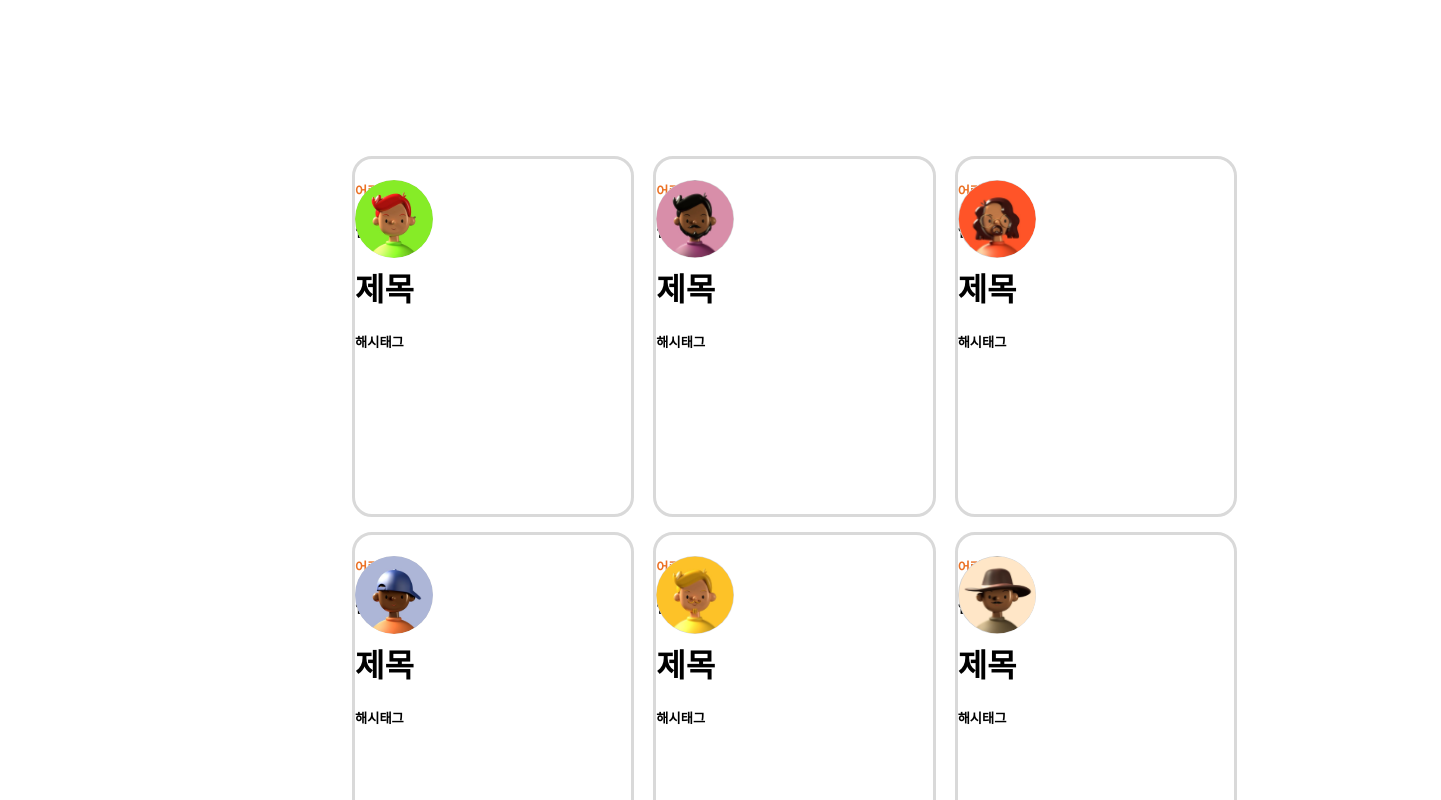
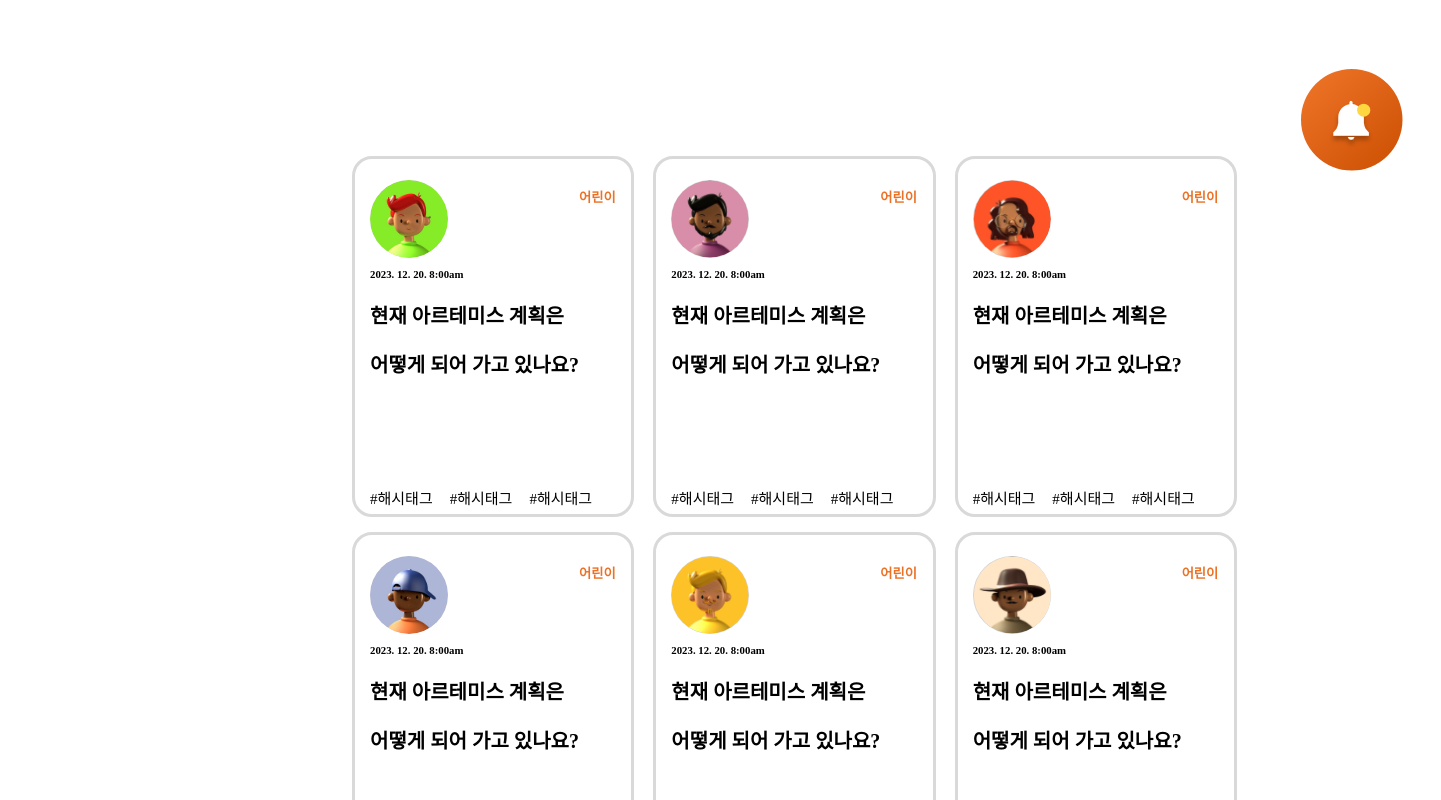
Before and after one commit to qp-official-org/Frontend_React, a React (Create React App) app: page /mainpage in a window 1280 px wide. Shown: the top 800 px of the page, 1441 px wide, since content can reach past the window. Built offline with nearby package versions, Linux system fonts and the light colour scheme.

Commit message:
css 수정 완료

```diff
--- a/src/App.jsx
+++ b/src/App.jsx
@@ -1,8 +1,5 @@
 import React from "react";
 import { BrowserRouter, Routes, Route } from "react-router-dom";
-import Main from "src/Main";
-import Myprofile from "src/Myprofile";
-import Qdetail from "src/Qdetail";
 import MainPage from "src/MainPage";
 import MainPage2 from "src/MainPage2";
 
@@ -11,11 +8,8 @@ function App() {
     <div>
       <BrowserRouter>
         <Routes>
-          <Route path="/" element={<Main />} />
-          <Route path="/profile" element={<Myprofile />} />
-          <Route path="/detail" element={<Qdetail />} />
-          <Route path="/mainpage" element={<MainPage />} />
-          <Route path="/mainpage2" element={<MainPage2 />} />
+          <Route path="/" element={<MainPage />} />
+          <Route path="/mainpage" element={<MainPage2 />} />
         </Routes>
       </BrowserRouter>
     </div>
--- a/src/Main.jsx
+++ /dev/null
@@ -1,11 +0,0 @@
-import React from "react";
-// import { BrowserRouter, Routes, Route } from "react-router-dom";
-
-function Main() {
-    return (
-        <div>
-            MainPage
-        </div>
-    )
-}
-export default Main;
--- a/src/MainPage2.jsx
+++ b/src/MainPage2.jsx
@@ -37,30 +37,35 @@ function MainPage() {
         setIsHovered(false);
     };
 
-    const linkStyle = {
-        textDecoration: isHovered ? 'underline' : 'none',
-        cursor: 'pointer',
-        color: "#FFF",
-        fontFamily: "Pretendard",
-        fontSize: "10px",
-        fontStyle: "normal",
-        fontWeight: 600,
-        lineHeight: "normal"
-      };
+    //헤더에 포함되어있는 사이드 바 그대로 가져올 예정
+    // const linkStyle = {
+    //     textDecoration: isHovered ? 'underline' : 'none',
+    //     cursor: 'pointer',
+    //     color: "#FFF",
+    //     fontFamily: "Pretendard",
+    //     fontSize: "10px",
+    //     fontStyle: "normal",
+    //     fontWeight: 600,
+    //     lineHeight: "normal",
+    //     position:"absolute",
+    //     marginTop:"41px",
+    //     marginRight:"57px"
+    //   };
 
     return (
         <div style={styles.container}>
-            <div style={styles.DummyBox}>
-                {/* 작은 메뉴창  */}
-                <div style={styles.sidebar}>
-                    <div style={styles.menu}>
-                        <Link to = "/Login1" style={linkStyle} onMouseEnter={handleMouseEnter} onMouseLeave = {handleMouseLeave}>로그아웃</Link>
-                    </div>
+            {/* 작은 메뉴창  */}
+            <div style={styles.sidebar}>
+                    {/* <div style={styles.menu}> */}
+                        {/* <Link to = "/Login1" style={linkStyle} onMouseEnter={handleMouseEnter} onMouseLeave = {handleMouseLeave}>로그아웃</Link> */}
+                    {/* </div> */}
                     {/* 알림창 */}
                     <div style={styles.alarm}>
-                        <img src={alarmimg}></img>
+                        <img src={alarmimg} style={{cursor:"pointer"}} onMouseEnter={handleMouseEnter} onMouseLeave = {handleMouseLeave}></img>
                     </div>
-                </div>
+            </div>
+
+            <div style={styles.DummyBox}>
                 <InfiniteScroll
                     dataLength={items.length}
                     next={fetchMoreData}
--- a/src/Myprofile.jsx
+++ /dev/null
@@ -1,10 +0,0 @@
-import React from "react";
-
-function Myprofile() {
-    return (
-        <div>
-            MyprofilePage
-        </div>
-    )
-}
-export default Myprofile;
--- a/src/Qdummy.jsx
+++ b/src/Qdummy.jsx
@@ -18,6 +18,8 @@ function Qdummy({ profileImg }) {
 
     const defaultQdummy = {
         color:"black",
+        fontFamily: "Pretendard",
+        fontStyle: "normal",
         width:"276.421px",
         height: "355px",
         borderRadius: "20px",
@@ -30,7 +32,6 @@ function Qdummy({ profileImg }) {
         color: "#FFF",
         fontFamily: "Pretendard",
         fontStyle: "normal",
-        fontWeight: "700",
         lineHeight: "normal",
         width:"276.421px",
         height: "355px",
@@ -45,35 +46,56 @@ function Qdummy({ profileImg }) {
             <div class="help">
                 {isHovered ? (
                     <div style={hoverQdummy}>
+                        <div style={styles.contents}>
                             <img src={ profileImg } style={styles.profile}></img>
+                            <div class="level" style={{fontSize:"16px", marginTop:"28px", marginLeft:"209px"}}>
                                 <h5>어린이</h5>
-                        <h5>업로드 시간</h5>
-                        <h1>제목</h1>
-                        <div style={styles.answer}>
+                            </div>
+                            <div class="date" style={{fontSize:"13px", marginTop:"62px"}}>
+                                <h5>2023. 12. 20. 8:00am</h5>
+                            </div>
+                            <div class="title" style={{fontSize:"20px", fontWeight:700, marginTop:"10px"}}>
+                                <p>현재 아르테미스 계획은</p>
+                                <p>어떻게 되어 가고 있나요?</p>
+                            </div>
+                            <div class="reply" style={styles.answer}>
                                 <img src={answericon}></img>
-                            <span>2</span>
-                            <img src={panswericon}></img>
-                            <span>3</span>
+                                <span style={{marginLeft:"8px"}}>2</span>
+                                <img src={panswericon} style={{marginLeft:"8px"}}></img>
+                                <span style={{marginLeft:"8px"}}>3</span>
                             </div>
-                        <div>
-                            <h5>해시태그 </h5>
+                            <div class="tag" style={{fontSize:"15px", marginTop:"20px"}}>
+                                <span>#해시태그</span>
+                                <span style={{marginLeft:"17px"}}>#해시태그</span>
+                                <span style={{marginLeft:"17px"}}>#해시태그</span>
+                            </div>
                         </div>
                     </div>
                 ):(
                     <div style={defaultQdummy}>
+                        <div style={styles.contents}>
                             <img src={ profileImg } style={styles.profile}></img>
-                        <h5 style={{color:"#EB7125"}}>어린이</h5>
-                        <h5>업로드 시간</h5>
-                        <h1>제목</h1>
-                        <div style={styles.answer}>
-                        {/* 호버가 아닐 때 기본 상태에서는 댓글을 안띄워두나? */}
-                            {/* <img src={answericon}></img>
-                            <span>2</span>
-                            <img src={panswericon}></img>
-                            <span>3</span> */}
+                            <div class="level" style={{fontSize:"16px", marginTop:"28px", marginLeft:"209px", color:"#EB7125"}}>
+                                <h5>어린이</h5>
                             </div>
-                        <div>
-                            <h5>해시태그 </h5>
+                            <div class="date" style={{fontSize:"13px", marginTop:"62px"}}>
+                                <h5>2023. 12. 20. 8:00am</h5>
+                            </div>
+                            <div class="title" style={{fontSize:"20px", fontWeight:700, marginTop:"10px"}}>
+                                <p>현재 아르테미스 계획은</p>
+                                <p>어떻게 되어 가고 있나요?</p>
+                            </div>
+                            {/* <div class="reply" style={styles.answer}>
+                                <img src={answericon}></img>
+                                <span style={{marginLeft:"8px"}}>2</span>
+                                <img src={panswericon} style={{marginLeft:"8px"}}></img>
+                                <span style={{marginLeft:"8px"}}>3</span>
+                            </div> */}
+                            <div class="tag" style={{fontSize:"15px", marginTop:"109px"}}>
+                                <span>#해시태그</span>
+                                <span style={{marginLeft:"17px"}}>#해시태그</span>
+                                <span style={{marginLeft:"17px"}}>#해시태그</span>
+                            </div>
                         </div>
                     </div>
                 )}
--- a/src/components/MainPageDetail/style.js
+++ b/src/components/MainPageDetail/style.js
@@ -42,21 +42,37 @@ export const styles = {
         borderRadius: "78px",
         background:"lightgray 50% / cover no-repeat"
     },
-
+    contents:{
+        position:"absolute",
+        marginLeft:"15px"
+    },
     answer:{
-
+        fontFamily:"Pretendard",
+        fontSize:"16px",
+        fontStyle:"normal",
+        fontWeight: 400,
+        marginTop:"60px"
+    },
+    sidebar:{
+        position:"flex",
+        justifyContent: 'center',
+        alignItems: 'center',
+        flexDirection: "column",
+        marginTop:"31px",
+        marginLeft: "1263px",
+        marginRight: "48px"
     },
     menu:{
-        position: "absolute",
-        marginTop:"10px",
-        marginRight: "48px",
         width:"129px",
         height:"255px",
         borderRadius:"20px",
         background: "linear-gradient(175deg, #EB7125 2.03%, #CB4E00 102.14%)"
     },
     alarm:{
-        position: "sticky",
+        justifyContent: 'center',
+        alignItems: 'center',
+        flexDirection: "column",
+        margin:"38px",
         top:"0",
         width: "101.5px",
         height: "101.5px",
--- a/src/index.jsx
+++ b/src/index.jsx
@@ -1,7 +1,6 @@
 import React from 'react';
 import ReactDOM from 'react-dom/client';
 import './index.css';
-import Main from 'src/Main';
 import App from 'src/App';
 
 // @ts-ignore
```
Lines whose indentation alone changed are shown as unchanged.
